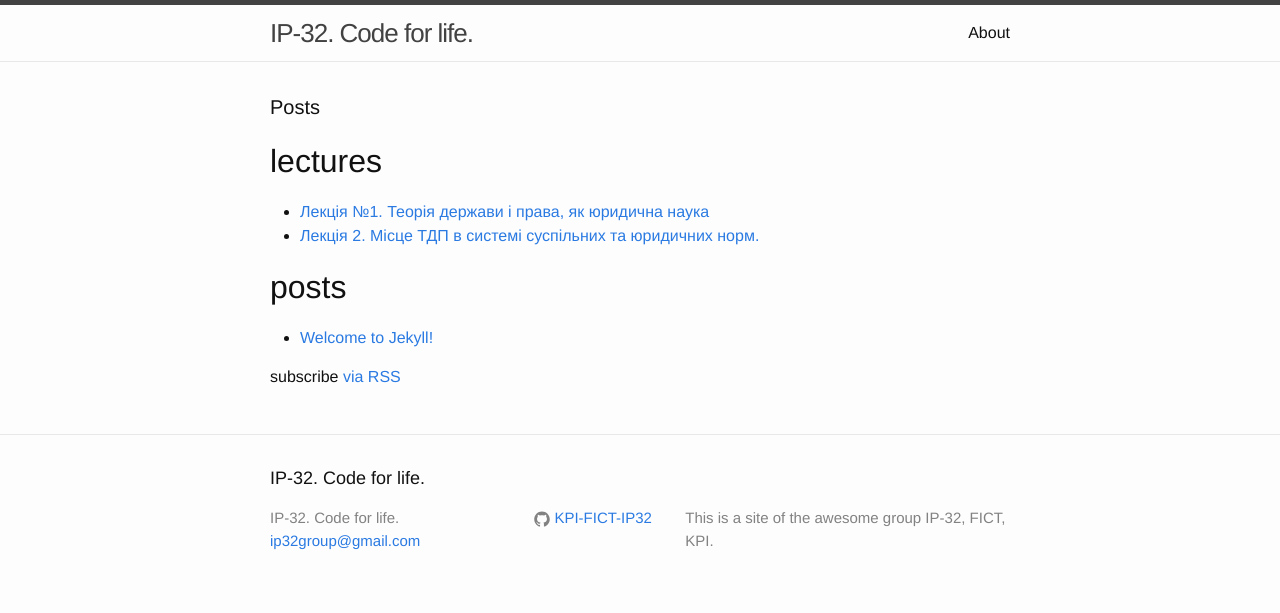
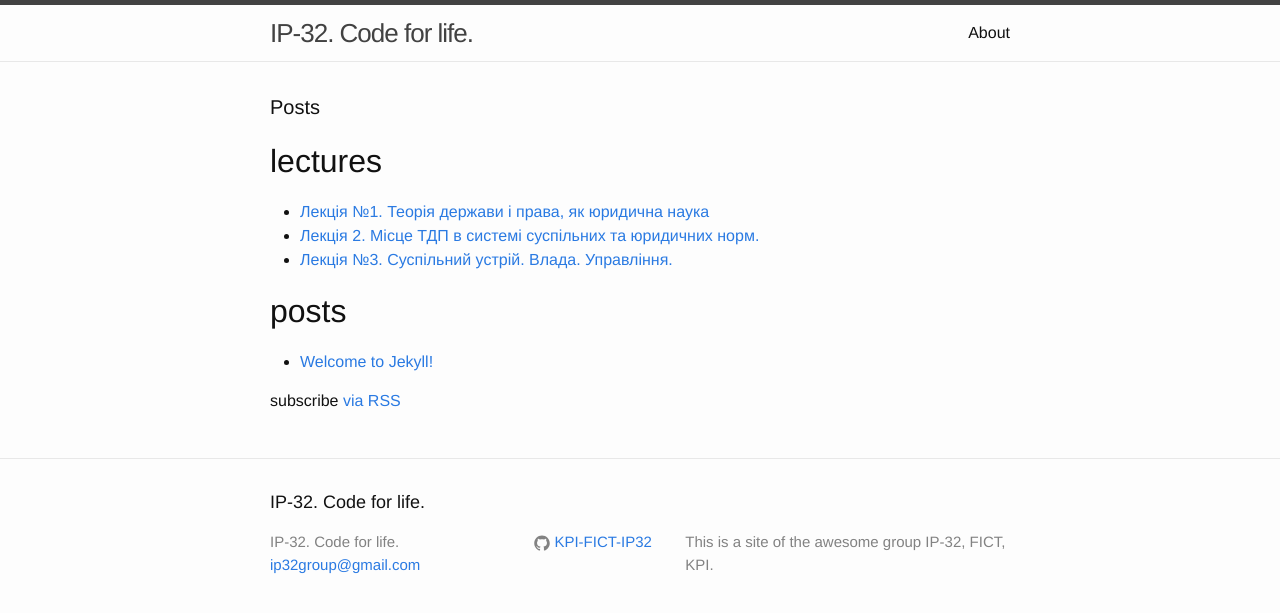
Before and after one commit to KPI-FICT-IP32/Blog, a Jekyll site: the page built from index.html, in a window 1280 px wide. Shown: the top 613 px of the page. Built offline with Jekyll 4.4.1, drawn with Linux system fonts in a browser that asks for light colours.

Commit message:
fix jurispurdence lecture3 header

```diff
--- a/_lectures/s06/jurisprudence/2016-03-04.markdown
+++ b/_lectures/s06/jurisprudence/2016-03-04.markdown
@@ -1,3 +1,10 @@
+---
+layout: post
+title:  "Лекція №3. Суспільний устрій. Влада. Управління."
+date:   2016-03-04 10:20:00 +0200
+categories: lectures jurispurdence
+---
+
 # Лекція №3. Суспільний устрій. Влада. Управління.
 
 ## Первісне суспільство.
```
